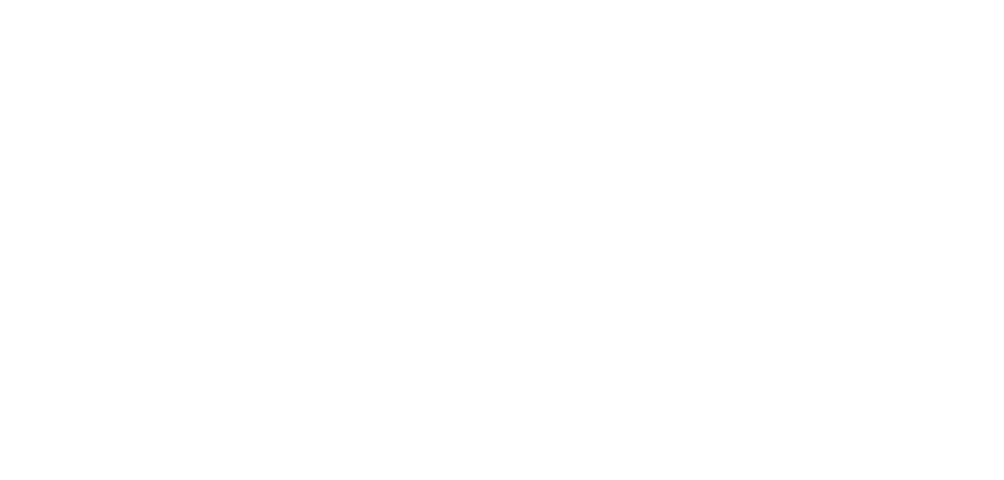
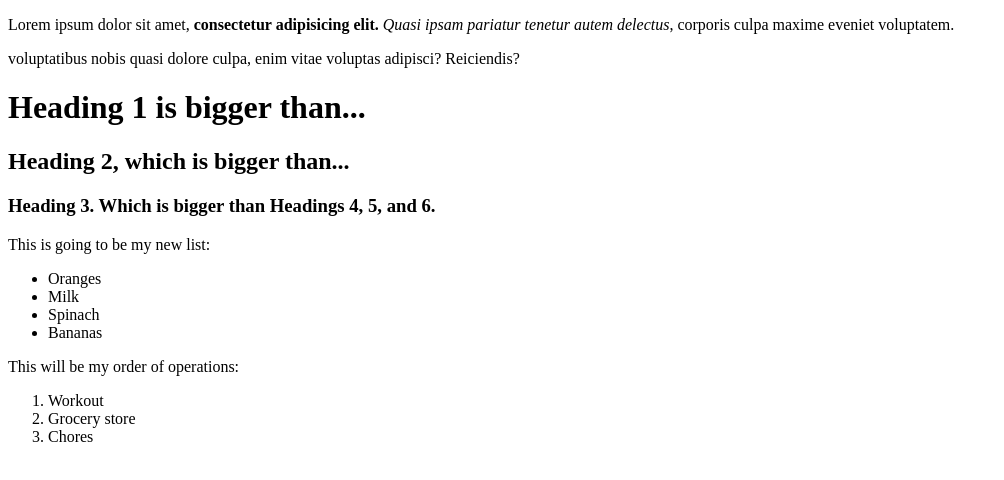
Before and after one commit to Stephen5280/git_test, a plain HTML site: page html-boilerplate/index2.html in a window 1280 px wide. Shown: the whole page, without its empty margins (0-1004 px from the left). Drawn offline with Linux system fonts and the light colour scheme.

Commit message:
Updated the index2.html doc

```diff
--- a/html-boilerplate/index2.html
+++ b/html-boilerplate/index2.html
@@ -6,6 +6,23 @@
     <title>Document</title>
 </head>
 <body>
-
+    <p>Lorem ipsum dolor sit amet, <strong>consectetur adipisicing elit.</strong> <em>Quasi ipsam pariatur tenetur autem delectus</em>, corporis culpa maxime eveniet voluptatem.</p>
+    <p>voluptatibus nobis quasi dolore culpa, enim vitae voluptas adipisci? Reiciendis?</p>
+    <h1>Heading 1 is bigger than...</h1>
+    <h2>Heading 2, which is bigger than...</h2>
+    <h3>Heading 3. Which is bigger than Headings 4, 5, and 6.</h3>
+    <p>This is going to be my new list:</p>
+        <ul>
+        <li>Oranges</li>
+        <li>Milk</li>
+        <li>Spinach</li>
+        <li>Bananas</li>
+    </ul>
+    <p>This will be my order of operations:</p>
+    <ol>
+        <li>Workout</li>
+        <li>Grocery store</li>
+        <li>Chores</li>
+    </ol>
 </body>
 </html>
```
